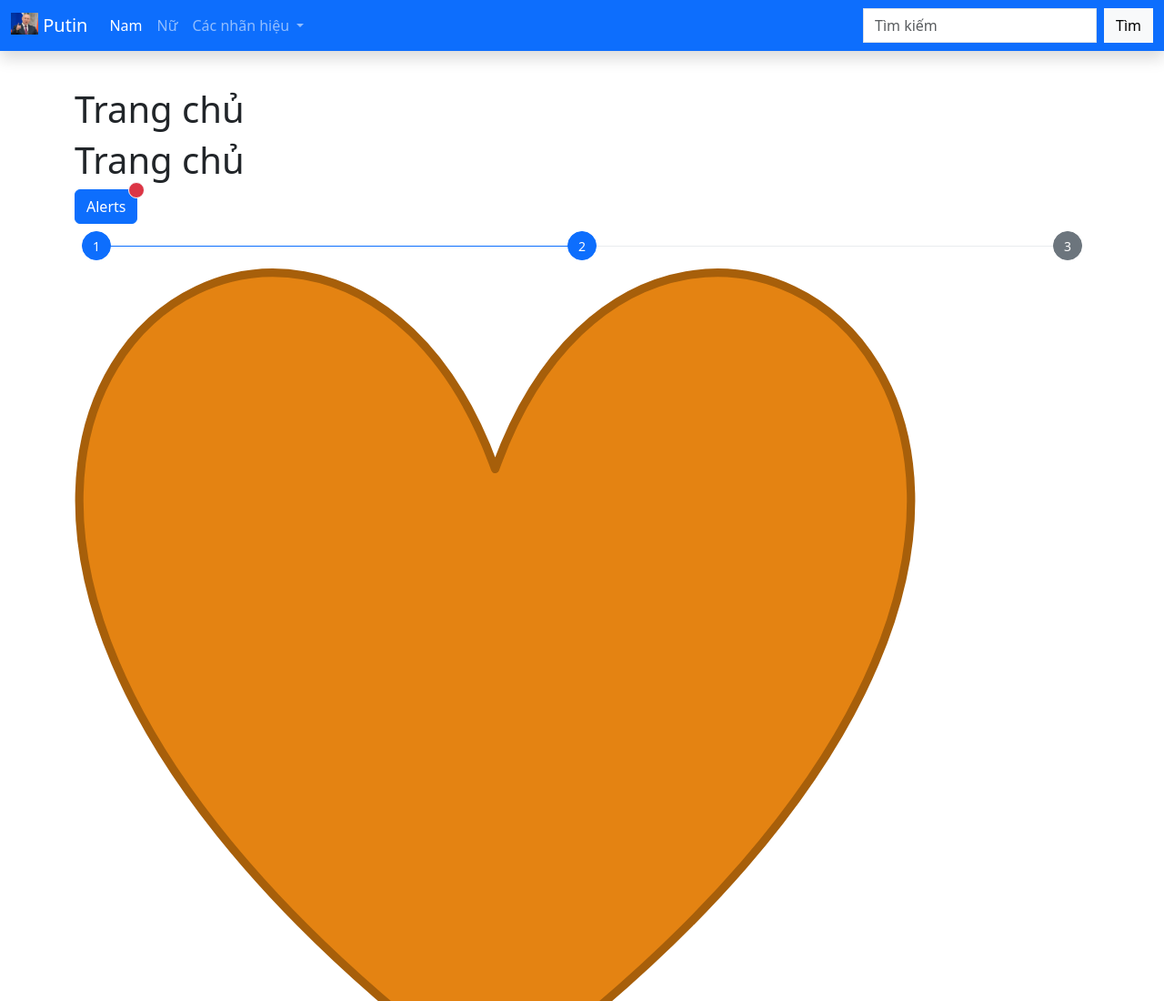
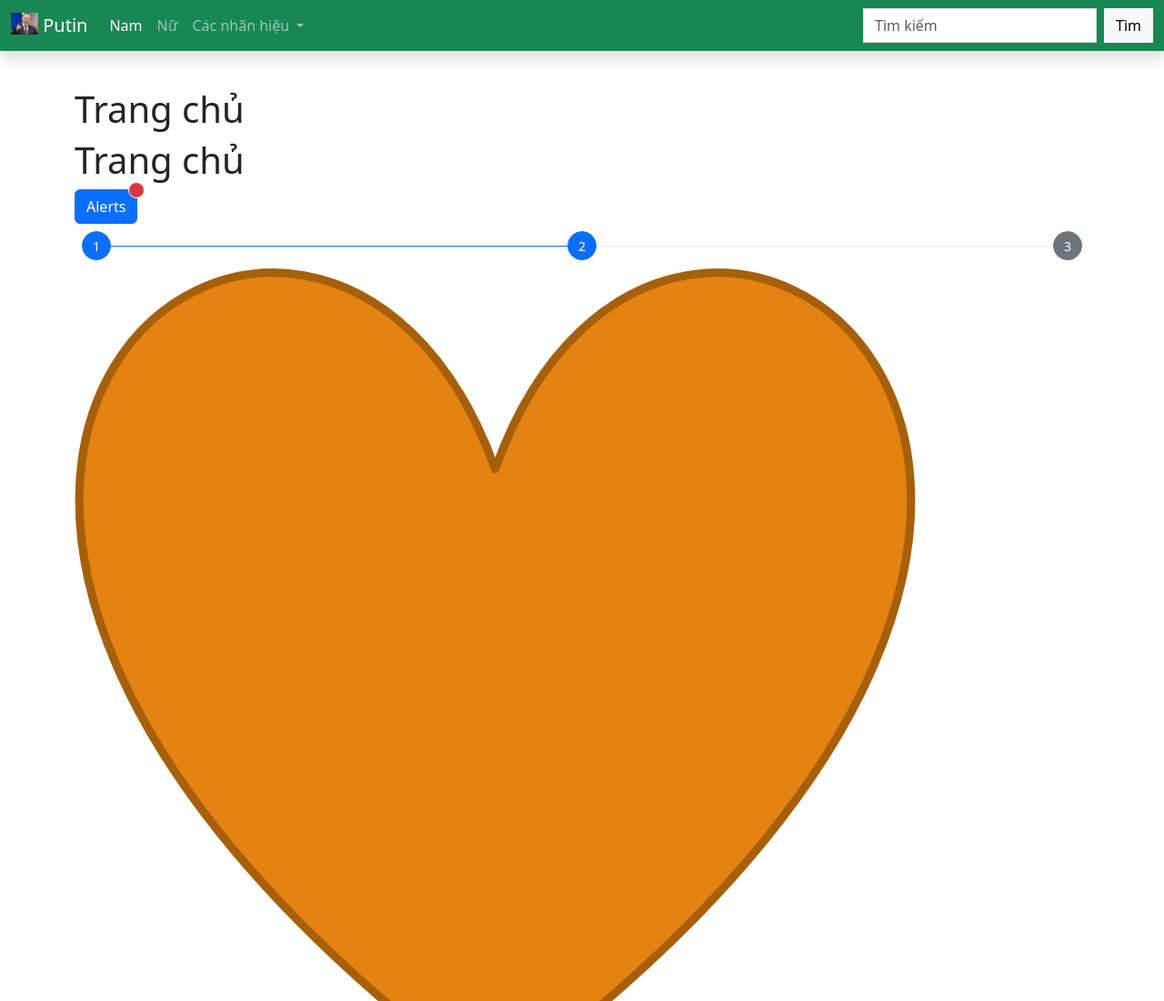
Before and after one commit to handsomevip007/test-cp18308, a plain HTML site: page index.html in a window 1280 px wide. Shown: the top 1100 px of the page at 91% size. Drawn offline with Linux system fonts and the light colour scheme.

Commit message:
Thêm background

```diff
--- a/index.html
+++ b/index.html
@@ -8,7 +8,7 @@
     <link rel="stylesheet" href="bootstrap-5.3.0-alpha2-dist/css/bootstrap.min.css">
 </head>
 <body>
-    <nav class="navbar navbar-expand-lg bg-primary navbar-dark fixed-top shadow d-print-none">
+    <nav class="navbar navbar-expand-lg bg-primary navbar-dark fixed-top shadow d-print-none bg-success">
         <div class="container-fluid">
           <a class="navbar-brand" href="#">
             <img src="Putin.png" alt="Logo" width="30" height="24" class="d-inline-block align-text-top">
```
